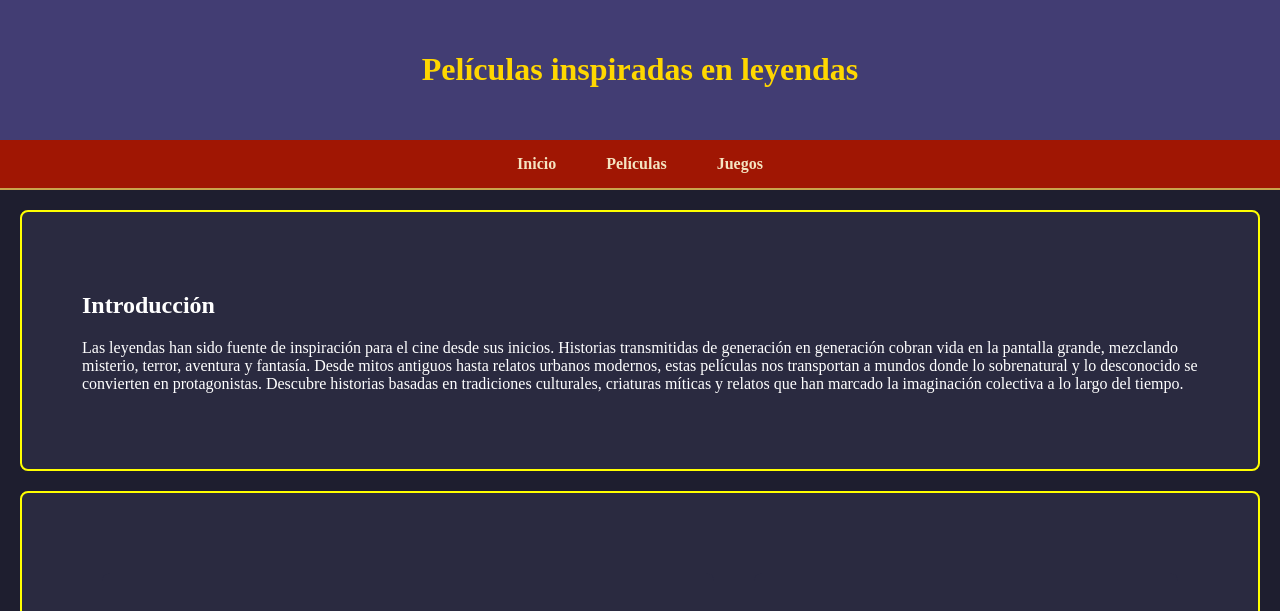
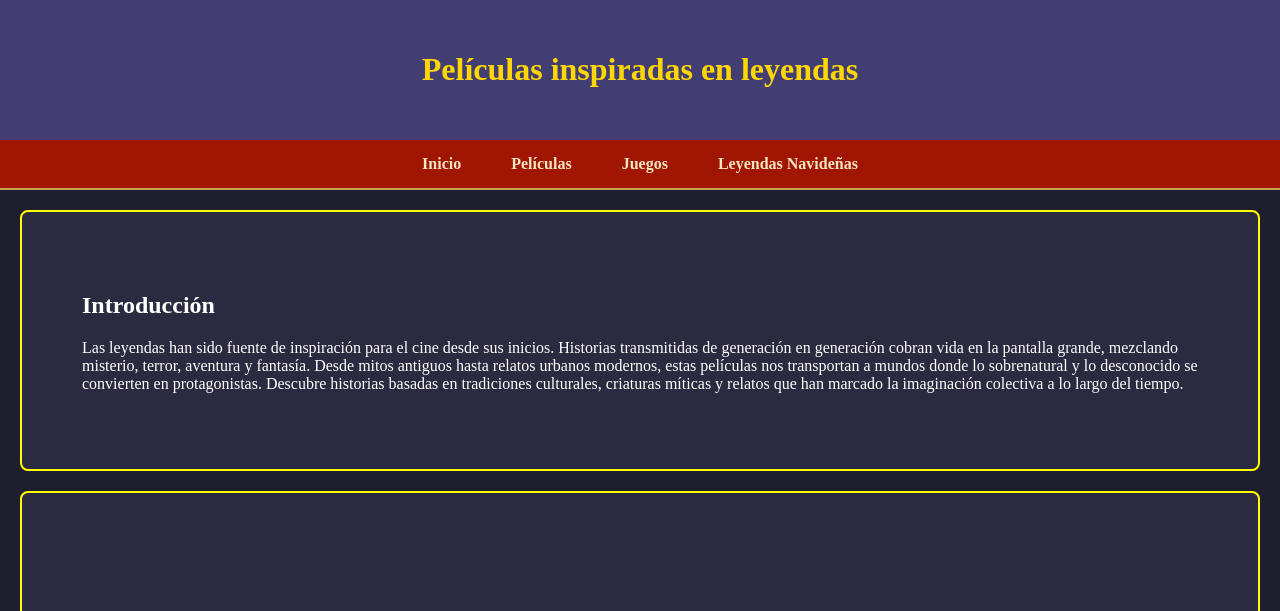
Before and after one commit to Jeanpi-1afk/web-computacion-de-jean, a plain HTML site: page mitos.html in a window 1280 px wide. Shown: the top 611 px of the page. Drawn offline with Linux system fonts and the light colour scheme.

Commit message:
Update mitos.html

```diff
--- a/mitos.html
+++ b/mitos.html
@@ -14,6 +14,7 @@
 <a href="index.html">Inicio</a>
 <a href="mitos.html">Películas</a>
 <a href="Juegos.html">Juegos</a>
+<a href="Leyendas Navideñas.html">Leyendas Navideñas</a>
 </nav>
 
 
```
